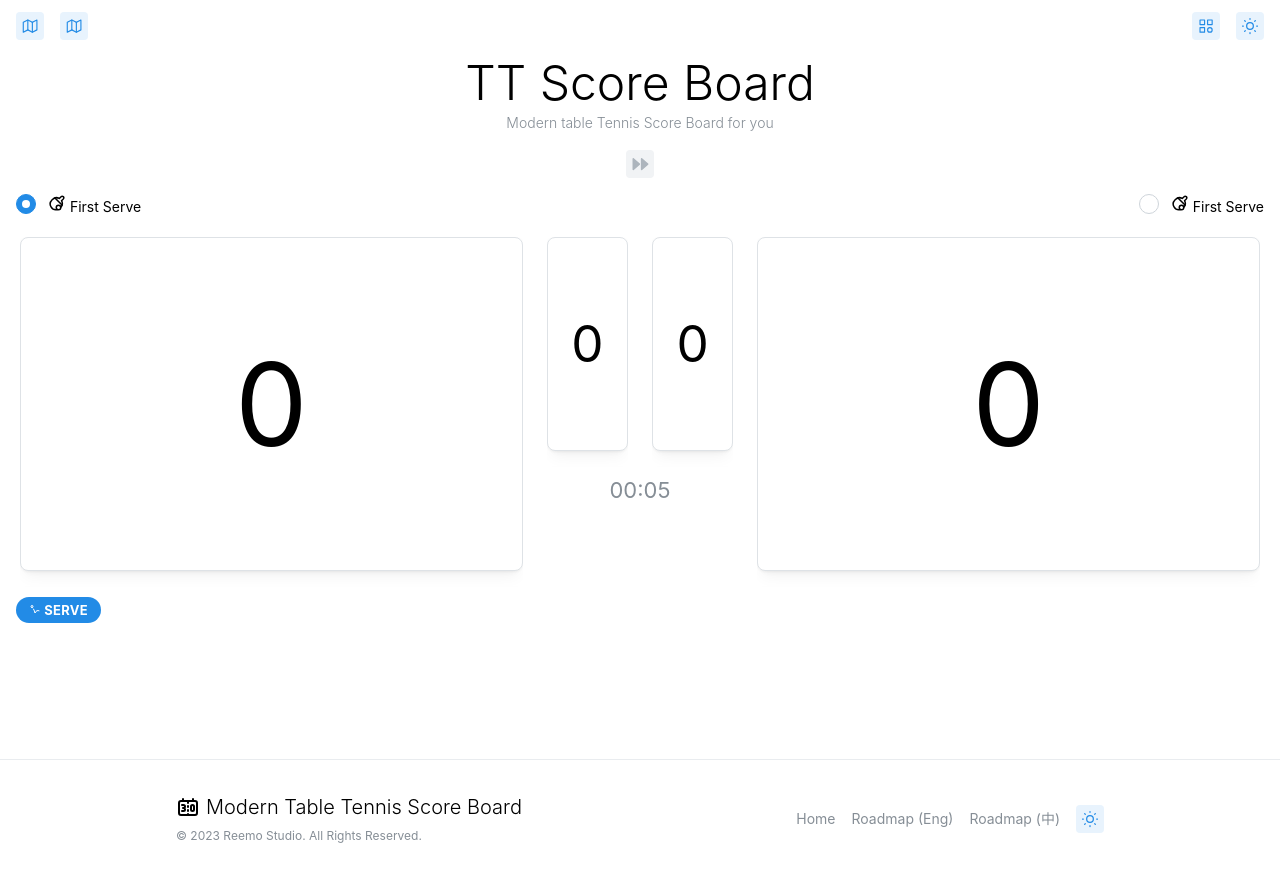
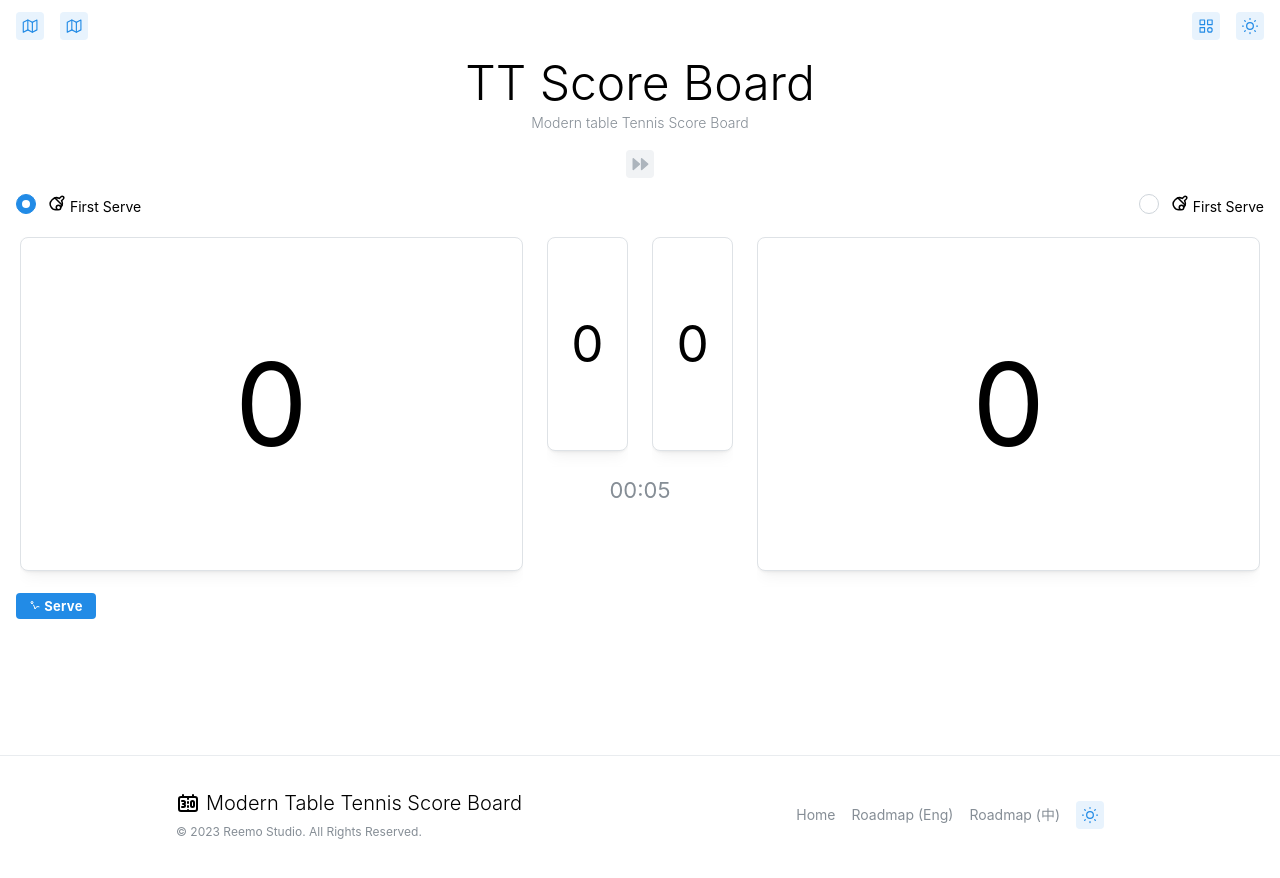
Before and after one commit to r48n34/Modern-Table-Tennis-Score-Board, a React (Vite) app: page / in a window 1280 px wide. Built offline with nearby package versions, Linux system fonts and the light colour scheme.

Commit message:
Update BigScoreBoard.tsx

```diff
--- a/src/components/BigScoreBoard.tsx
+++ b/src/components/BigScoreBoard.tsx
@@ -204,8 +204,6 @@ function BigScoreBoard({ showTitle = true, uid = "", showsColorTheme = true }: B
                 <Group justify="space-between" mt={12}>
                     <GotoRoadMap />
                     <Group>
-
-
                         <Menu shadow="md" width={200}>
                             <Menu.Target>
                                 <Tooltip label="Menu">
@@ -320,14 +318,8 @@ function BigScoreBoard({ showTitle = true, uid = "", showsColorTheme = true }: B
 
                             </Menu.Dropdown>
                         </Menu>
-
-
-
                         {showsColorTheme && <ColorToggleBtn />}
                     </Group>
-
-
-
                 </Group>
 
                 {showTitle && (
@@ -336,7 +328,7 @@ function BigScoreBoard({ showTitle = true, uid = "", showsColorTheme = true }: B
                             TT Score Board
                         </Text>
                         <Text ta="center" fz={14} fw={300} c="dimmed" mt={-8}>
-                            Modern table Tennis Score Board for you
+                            Modern table Tennis Score Board
                         </Text>
                     </>
                 )}
@@ -380,7 +372,7 @@ function BigScoreBoard({ showTitle = true, uid = "", showsColorTheme = true }: B
                         />
                         {isCurrentFirstPlayerServe
                             && (
-                                <Badge color="blue" size="lg" mt={6}>
+                                <Badge color="blue" size="lg" mt={2} tt="none" radius={"sm"}>
                                     <IconBounceLeft size={12} /> Serve
                                 </Badge>
                             )
```
